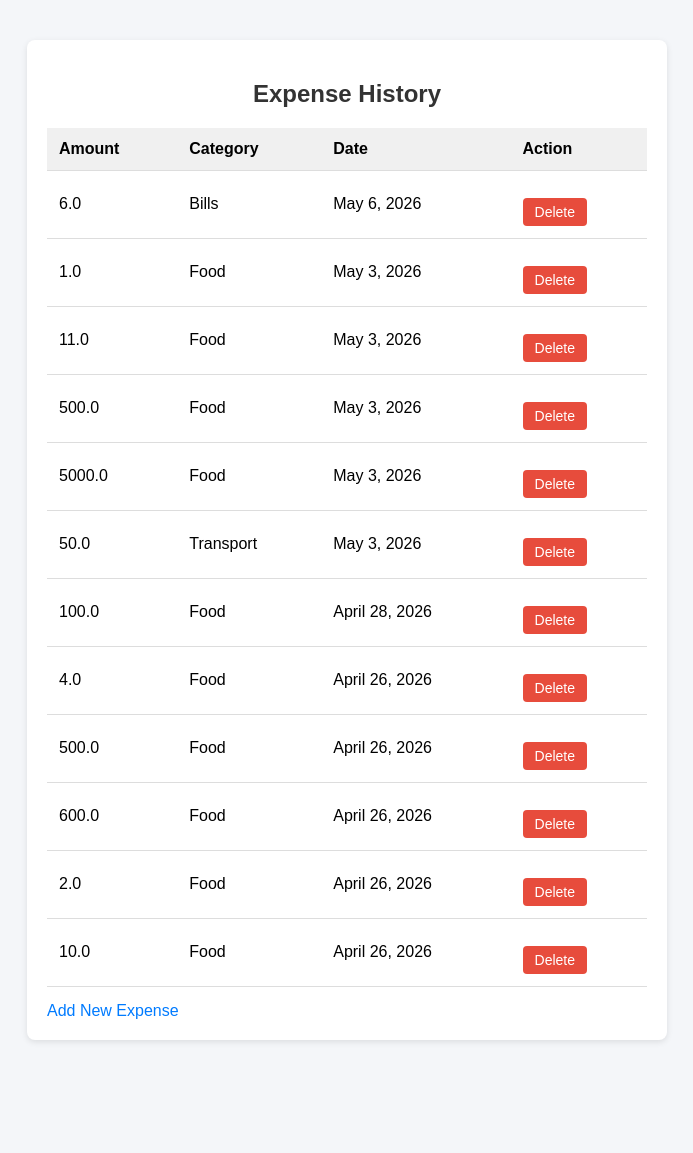
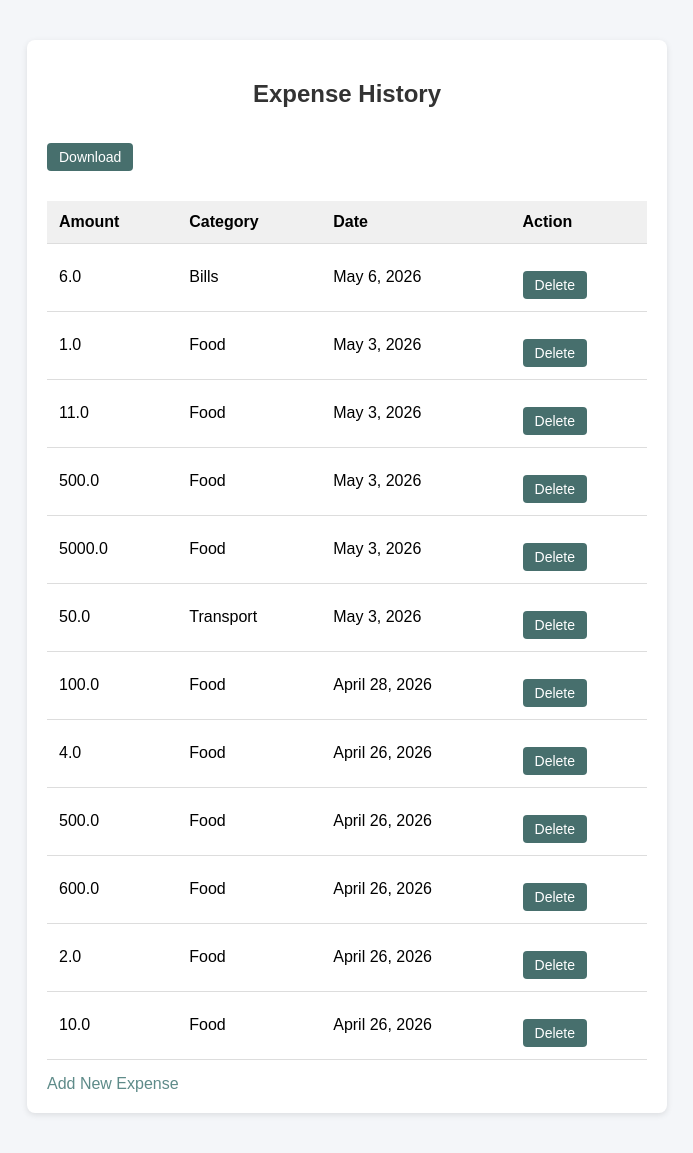
Before and after one commit to salma3110/Masroofy, a Django app: page /expenses/history/ in a window 1280 px wide. Shown: the whole page, without its empty margins (293-986 px from the left). Before the commit the page ends 1042 px from the top, so only its background shows below. Run offline with Django 5.2, Linux system fonts and the light colour scheme; data comes from the database, SQL or seed files in the repository; both versions use the stored data as it was after the commit.

Commit message:
Export Expenses History  as csv

```diff
--- a/authentication/models.py
+++ b/authentication/models.py
@@ -1,7 +1,7 @@
 from django.db import models
 
 class User(models.Model):
-    name = models.CharField(max_length=100)
+    name = models.CharField(max_length=100, unique=True)
     pin = models.CharField(max_length=255)
     failed_attempts = models.IntegerField(default=0)
     is_locked = models.BooleanField(default=False)
--- a/expenses/templates/expenses/history.html
+++ b/expenses/templates/expenses/history.html
@@ -35,19 +35,19 @@
         }
         .delete-btn {
             color: #fff;
-            background: #e74c3c;
+            background:#476F6D;
             padding: 6px 12px;
             border-radius: 4px;
             text-decoration: none;
             font-size: 14px;
         }
         .delete-btn:hover {
-            background: #c0392b;
+            background: #5E8B89;
         }
         a {
             display: inline-block;
             margin-top: 15px;
-            color: #007BFF;
+            color: #5E8B89;
             text-decoration: none;
         }
         a:hover {
@@ -59,6 +59,8 @@
 
 <div class="container">
     <h2>Expense History</h2>
+
+    <a href="{% url 'export' %}" class="delete-btn" style="background: #476F6D; margin-bottom: 15px;"> Download </a>
 
     {% if logs %}
     <table>
--- a/expenses/urls.py
+++ b/expenses/urls.py
@@ -5,4 +5,5 @@ urlpatterns = [
     path('add/', views.add_expense, name='add'),
     path('history/', views.history, name='history'),
     path('delete/<int:id>/', views.delete_expense, name='delete'),
+    path('export/', views.export_expenses_csv, name='export'),
 ]
--- a/expenses/views.py
+++ b/expenses/views.py
@@ -1,5 +1,8 @@
 from django.shortcuts import render, redirect, get_object_or_404
+from django.http import HttpResponse
 from .models import Log, Category
+import csv
+
 
 def add_expense(request):
     if request.method == "POST":
@@ -20,13 +23,28 @@ def add_expense(request):
     return render(request, 'expenses/add_expense.html', {'categories': categories})
 
 
-
 def history(request):
-    logs = Log.objects.all().order_by('-date')  # ✅ newest first
+    logs = Log.objects.all().order_by('-date')
     return render(request, 'expenses/history.html', {'logs': logs})
 
 
 def delete_expense(request, id):
-    log = get_object_or_404(Log, id=id)  # ✅ safer lookup
+    log = get_object_or_404(Log, id=id)
     log.delete()
     return redirect('history')
+
+
+def export_expenses_csv(request):
+    """Export all expenses to CSV file"""
+    logs = Log.objects.all().order_by('-date')
+
+    response = HttpResponse(content_type='text/csv')
+    response['Content-Disposition'] = 'attachment; filename="expenses.csv"'
+
+    writer = csv.writer(response)
+    writer.writerow(['Amount', 'Category', 'Date'])
+
+    for log in logs:
+        writer.writerow([log.amount, log.category.name, str(log.date)])
+
+    return response
```
Also changed, not shown: db.sqlite3.
